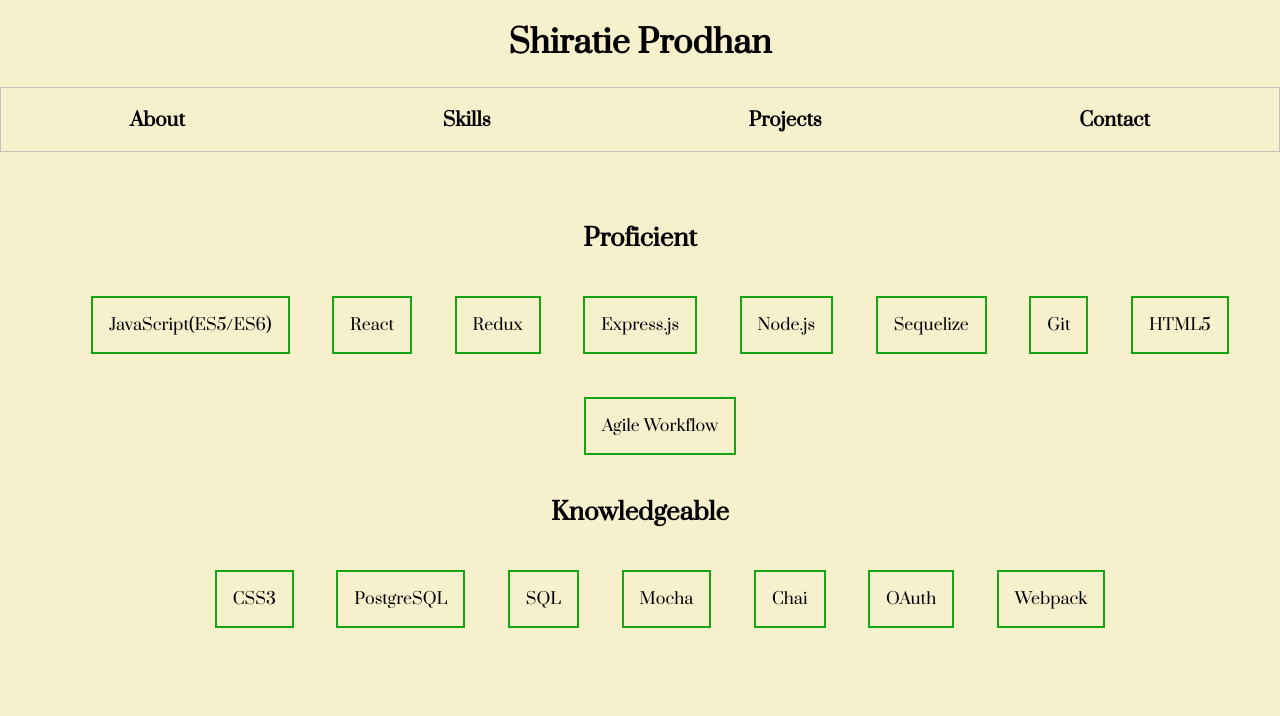
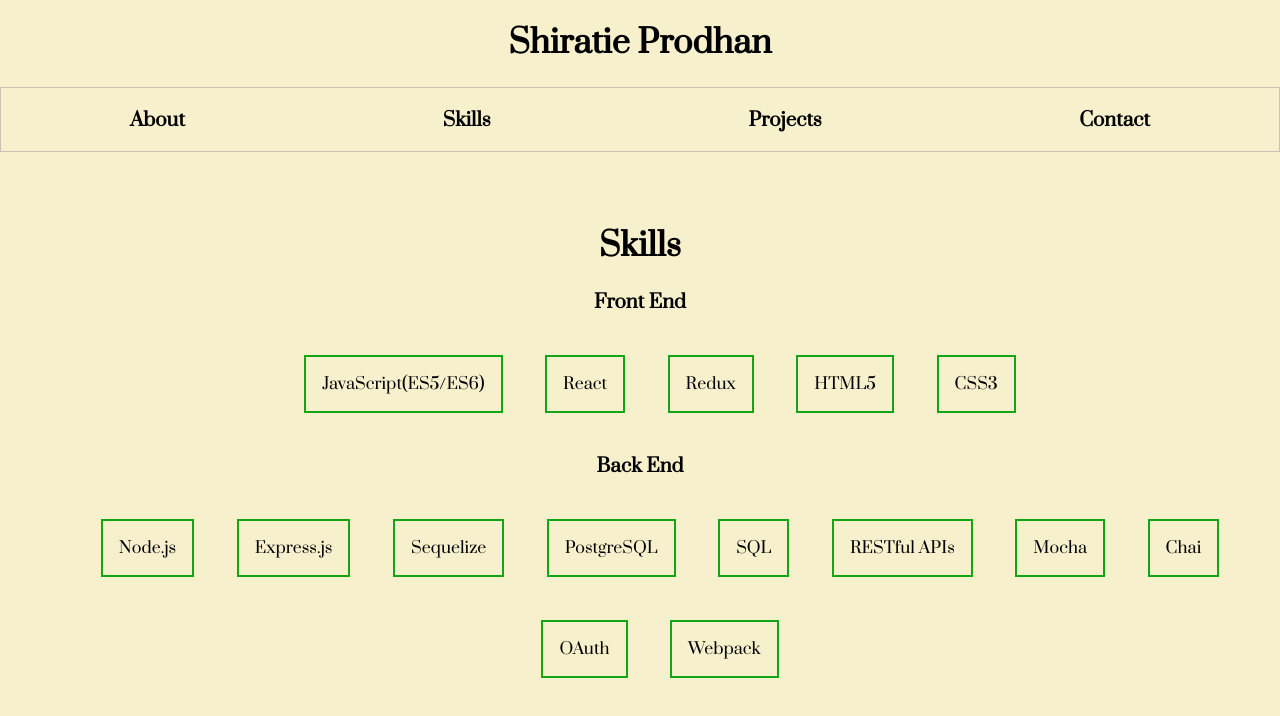
Before and after one commit to shiratiee/personal-website, a React (Create React App) app: page /skills in a window 1280 px wide. Shown: the top 716 px of the page. Built offline with nearby package versions, Linux system fonts and the light colour scheme; a web font is replaced by a local one.

Commit message:
adding titles to each page, reformatted skills

```diff
--- a/src/About.jsx
+++ b/src/About.jsx
@@ -5,6 +5,7 @@
 export default function About() {
   return (
     <div>
+    <h1 className= "skills"> About Me </h1>
     <img
      className="my-image"
      src={Me}
--- a/src/Projects.jsx
+++ b/src/Projects.jsx
@@ -6,6 +6,7 @@
 export default function Portfolio() {
   return (
     <div>
+    <h1 className= "skills"> Portfolio </h1>
       <ul className="portfolio">
         <li>
           <h3>Whiskr</h3>
--- a/src/skills.jsx
+++ b/src/skills.jsx
@@ -3,23 +3,23 @@
 export default function Skills() {
   return (
     <div className="skills">
-      <h2>Proficient</h2>
+      <h1> Skills </h1>
+      <h3>Front End</h3>
       <ul className="list">
         <li>JavaScript(ES5/ES6)</li>
         <li>React</li>
         <li>Redux</li>
+        <li>HTML5</li>
+        <li>CSS3</li>
+      </ul>
+      <h3>Back End</h3>
+      <ul className="list">
+        <li>Node.js</li>
         <li>Express.js</li>
-        <li>Node.js</li>
         <li>Sequelize</li>
-        <li>Git</li>
-        <li>HTML5</li>
-        <li>Agile Workflow</li>
-      </ul>
-      <h2>Knowledgeable</h2>
-      <ul className="list">
-        <li>CSS3</li>
         <li>PostgreSQL</li>
         <li>SQL</li>
+        <li>RESTful APIs</li>
         <li>Mocha</li>
         <li>Chai</li>
         <li>OAuth</li>
```
